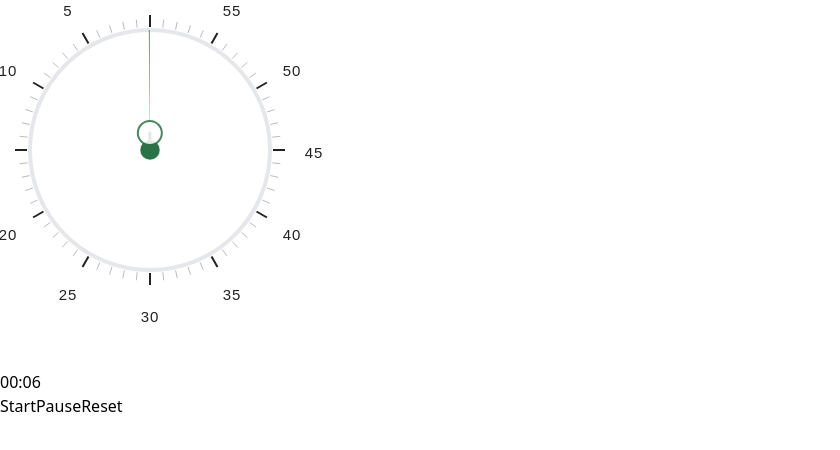
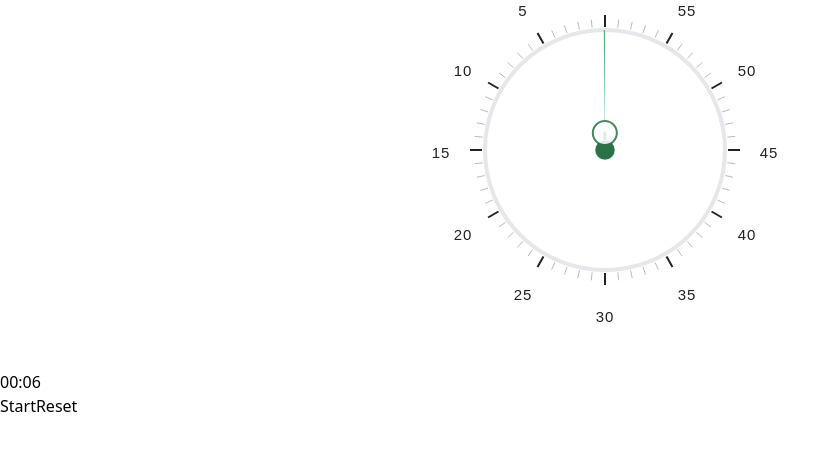
Before and after one commit to jiayuc/day-planner, a React (Vite) app: page / in a window 1280 px wide. Shown: the top 450 px of the page, without its empty margins (0-840 px from the left). Built offline with nearby package versions, Linux system fonts and the light colour scheme.

Commit message:
Combine start/pause button into 1

```diff
--- a/src/components/AnalogTimer.tsx
+++ b/src/components/AnalogTimer.tsx
@@ -193,12 +193,12 @@ export const AnalogTimer: React.FC<{ totalSeconds?: number }> = ({ totalSeconds:
   }, [remaining, totalSeconds, overtime]);
 
   return (
-    <div className="flex flex-col items-center justify-center">
+    <div className="flex flex-col items-center justify-center w-full">
       <audio ref={audioRef} src="/sounds/timer_up_sound.mp3" preload="auto" />
 
       <div
         id="timer-interactive-layer"
-        style={{ position: 'relative', width: 370, height: 370, overflow: 'visible', touchAction: 'none' }}
+        style={{ position: 'relative', width: 370, height: 370, overflow: 'visible', touchAction: 'none', display: 'flex', alignItems: 'center', justifyContent: 'center', margin: '0 auto' }}
         className="mb-8"
         onPointerDown={handlePointerDown}
         onPointerMove={handlePointerMove}
@@ -273,18 +273,16 @@ export const AnalogTimer: React.FC<{ totalSeconds?: number }> = ({ totalSeconds:
         {remaining > 0 ? formatTime(remaining) : `+${formatTime(overtime)}`}
       </div>
 
-      <div className="flex gap-4">
+      <div className="flex gap-4 justify-center items-center mt-2" style={{ width: 370 }}>
         <button
-          className="relative bg-green-500 text-white px-6 py-2 rounded-full shadow-md transition-all duration-150 hover:bg-green-600 active:scale-95 active:shadow-inner focus:outline-none focus:ring-2 focus:ring-green-400 focus:ring-offset-2"
-          onClick={() => setRunning(true)}
+          className={
+            running
+              ? "relative bg-yellow-500 text-white px-6 py-2 rounded-full shadow-md transition-all duration-150 hover:bg-yellow-600 active:scale-95 active:shadow-inner focus:outline-none focus:ring-2 focus:ring-yellow-600 focus:ring-offset-2"
+              : "relative bg-green-500 text-white px-6 py-2 rounded-full shadow-md transition-all duration-150 hover:bg-green-600 active:scale-95 active:shadow-inner focus:outline-none focus:ring-2 focus:ring-green-400 focus:ring-offset-2"
+          }
+          onClick={() => setRunning((r) => !r)}
         >
-          <span className="font-semibold tracking-wide">Start</span>
-        </button>
-        <button
-          className="relative bg-yellow-500 text-white px-6 py-2 rounded-full shadow-md transition-all duration-150 hover:bg-yellow-600 active:scale-95 active:shadow-inner focus:outline-none focus:ring-2 focus:ring-yellow-600 focus:ring-offset-2"
-          onClick={() => setRunning(false)}
-        >
-          <span className="font-semibold tracking-wide">Pause</span>
+          <span className="font-semibold tracking-wide">{running ? 'Pause' : 'Start'}</span>
         </button>
         <button
           className="relative bg-gray-200 text-gray-700 px-6 py-2 rounded shadow-md transition-all duration-150 hover:bg-gray-300 active:scale-95 active:shadow-inner focus:outline-none focus:ring-2 focus:ring-gray-400 focus:ring-offset-2"
```
